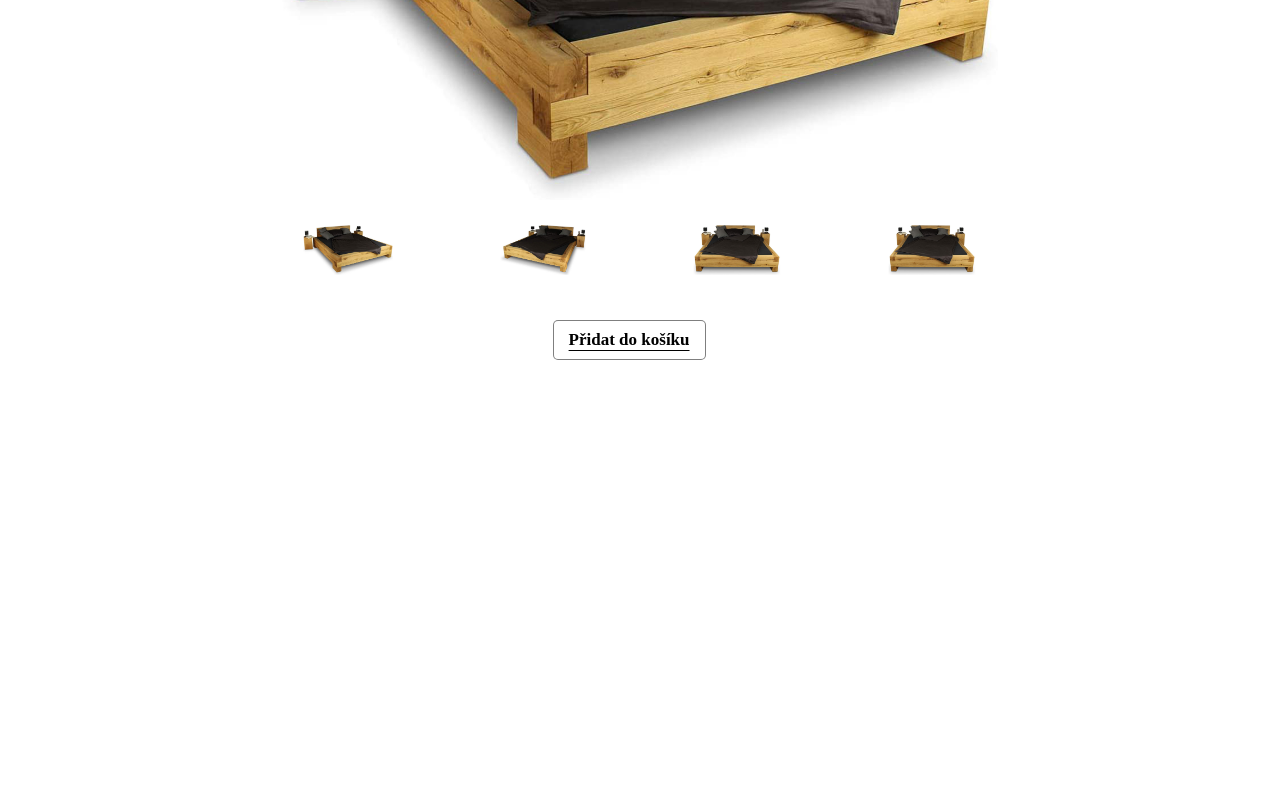
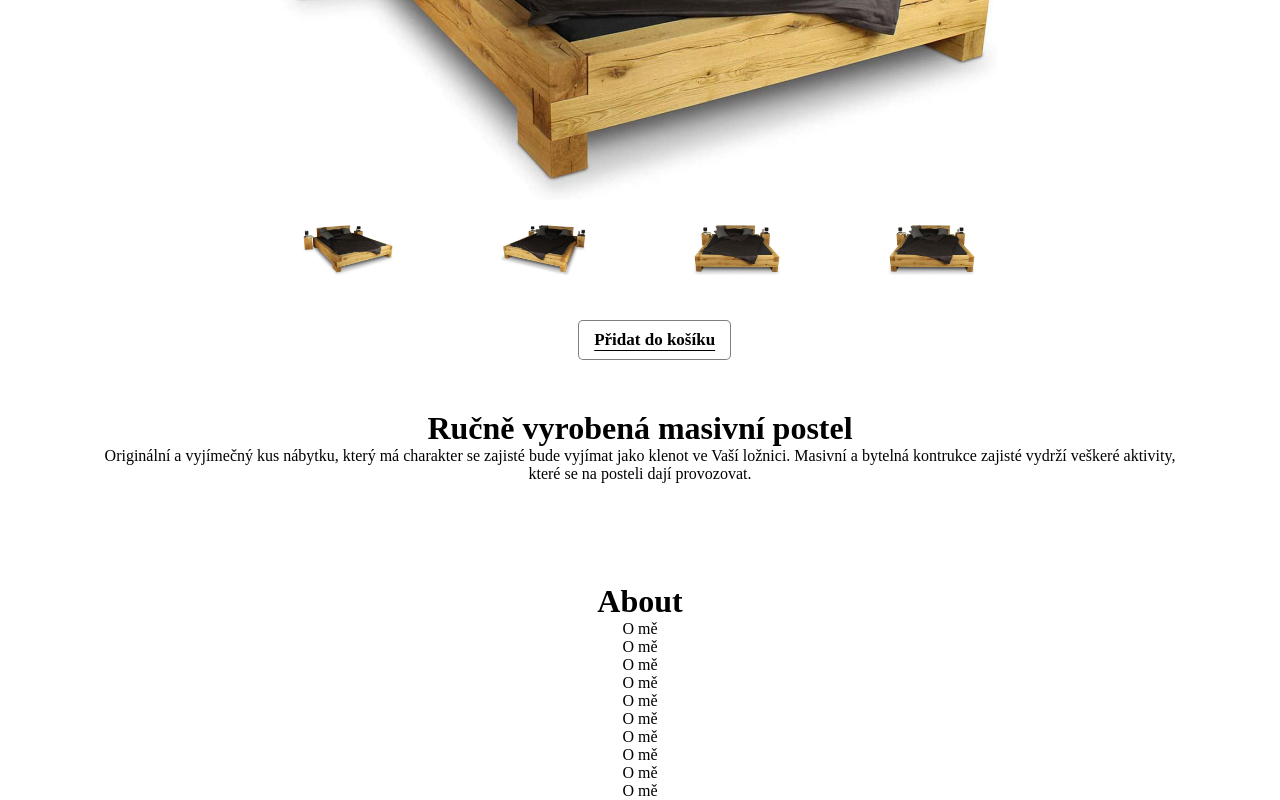
Before and after one commit to petrKorytar/one-product-eshop, a React (Create React App) app: page / in a window 1280 px wide. Shown: the part 368-1168 px from the top of the page. Before the commit the page ends 800 px from the top, so only its background shows below. Built offline with nearby package versions, Linux system fonts and the light colour scheme; a web font is replaced by a local one.

Commit message:
About page
Add about page to home page.

```diff
--- a/src/components/BuyBtnAndDescription.css
+++ b/src/components/BuyBtnAndDescription.css
@@ -1,5 +1,5 @@
 .buyContainer{
-    margin: 20px 42% 0 42%;
+    margin: 20px 42% 0 44%;
 }
 
 .submitButton{
@@ -16,7 +16,16 @@
 }
 
 .submitButton:hover{
-    background-color: rgb(255, 133, 19);
+    background-color: rgb(255, 123, 0);
+    border: 1px solid rgba(255, 133, 19,0.5);
     transition: width 0.7s ease, background-color 0.5s ease;
-    text-decoration: underline solid black 2px;
+    text-decoration: underline solid rgb(255, 255, 255) 2px;
+    color: rgb(255, 255, 255);
 }
+
+.description{
+    text-align: center;
+    margin-top: 50px;
+    margin-left: 100px;
+    margin-right: 100px;
+}
--- a/src/components/BuyBtnAndDescription.js
+++ b/src/components/BuyBtnAndDescription.js
@@ -3,11 +3,20 @@ import './BuyBtnAndDescription.css'
 
 const BuyBtnAndDescription = () => {
     return (
-        <div className='buyContainer'>
-            <form >
-                <input type="submit" className='submitButton' value="Přidat do košíku" />
-            </form>
-        </div>
+        <>
+            <div className='buyContainer'>
+                <form >
+                    <input type="submit" className='submitButton' value="Přidat do košíku" />
+                </form>
+            </div>
+
+            <div className='description'>
+                <h1>Ručně vyrobená masivní postel</h1>
+                <p>Originální a vyjímečný kus nábytku, který má charakter se zajisté bude vyjímat jako klenot ve Vaší ložnici.
+                    Masivní a bytelná kontrukce zajisté vydrží veškeré aktivity, které se na posteli dají provozovat.
+                </p>
+            </div>
+        </>
     )
 }
 
--- a/src/components/Pages/About.js
+++ b/src/components/Pages/About.js
@@ -4,6 +4,7 @@ import "./Style/About.css"
 const MyAbout = () => {
     return (
         <>
+            <div className='aboutContainer'>
                 <h1>About</h1>
                 <div className='aboutDiv'>
                     <p>O mě</p>
@@ -17,6 +18,7 @@ const MyAbout = () => {
                     <p>O mě</p>
                     <p>O mě</p>
                 </div>
+            </div>
         </>
     )
 }
--- a/src/components/Pages/Home.js
+++ b/src/components/Pages/Home.js
@@ -1,12 +1,14 @@
 import './Style/Home.css'
 import ShowImage from '../Gallery/imageGallery.js'
 import BuyBtnAndDescription from '../BuyBtnAndDescription.js'
+import MyAbout from './About'
 
 const MyHome = () => {
     return (
         <>
                 <ShowImage/>
                 <BuyBtnAndDescription/>
+                <MyAbout/>
         </>
     )
 }
--- a/src/components/Pages/Style/About.css
+++ b/src/components/Pages/Style/About.css
@@ -0,0 +1,4 @@
+.aboutContainer{
+    text-align: center;
+    margin-top: 100px;
+}
```
Lines whose indentation alone changed are shown as unchanged.
